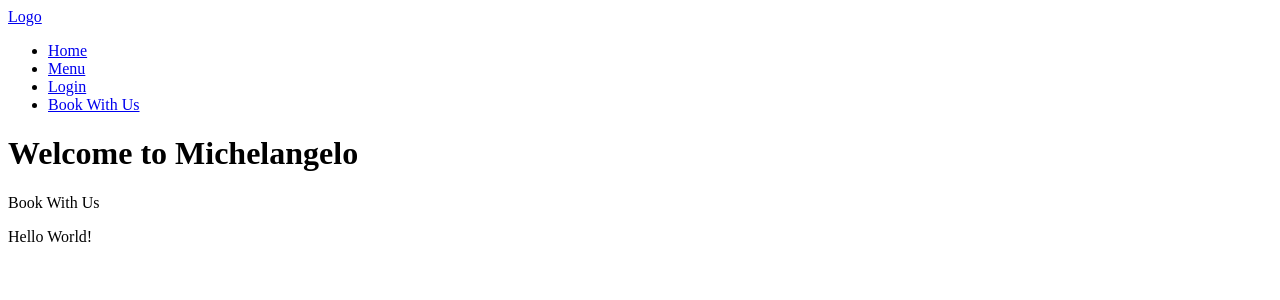
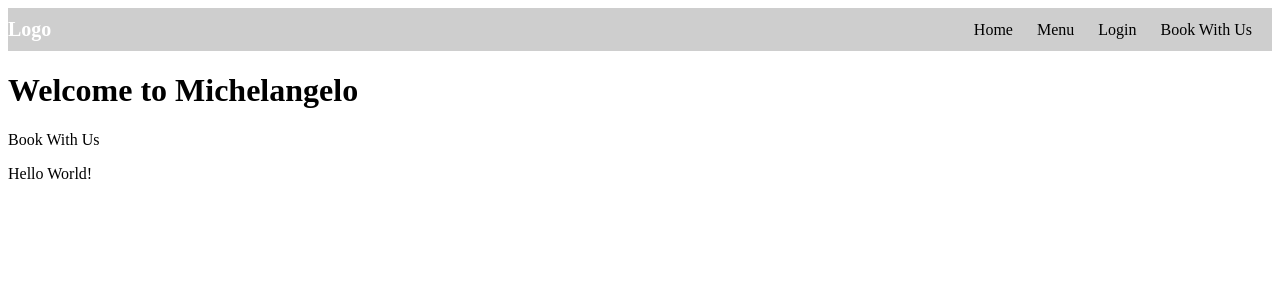
Before and after one commit to conor-timmis/Michelangelo, a Django app: page / in a window 1280 px wide. Shown: the top 300 px of the page. Run offline with Django 5.2, Linux system fonts and the light colour scheme.

Commit message:
Add Style to Base

```diff
--- a/booking/settings.py
+++ b/booking/settings.py
@@ -124,7 +124,11 @@ USE_TZ = True
 # Static files (CSS, JavaScript, Images)
 # https://docs.djangoproject.com/en/5.0/howto/static-files/
 
-STATIC_URL = 'static/'
+STATIC_URL = '/static/'
+
+STATIC_ROOT = ''
+
+STATICFILES_DIRS = ('static',)
 
 # Default primary key field type
 # https://docs.djangoproject.com/en/5.0/ref/settings/#default-auto-field
--- /dev/null
+++ b/static/css/style.css
@@ -0,0 +1,40 @@
+.navbar {
+    background-color: #cecece;
+    color: #000;
+    padding: 10px 0;
+}
+
+.container {
+    max-width: auto;
+    margin: 0 auto;
+    display: flex;
+    justify-content: space-between;
+    align-items: center;
+}
+
+.logo a {
+    color: #fff;
+    text-decoration: none;
+    font-weight: bold;
+    font-size: 20px;
+}
+
+.menu ul {
+    list-style-type: none;
+    margin: 0;
+    padding: 0;
+}
+
+.menu ul li {
+    display: inline;
+    margin-right: 20px;
+}
+
+.menu ul li a {
+    color: #000;
+    text-decoration: none;
+}
+
+.menu ul li a:hover {
+    text-decoration: underline;
+}
--- a/templates/base.html
+++ b/templates/base.html
@@ -1,8 +1,11 @@
+{% load static %}
+
 <!DOCTYPE html>
 <html lang="en">
 <head>
     <meta charset="UTF-8">
     <meta name="viewport" content="width=device-width, initial-scale=1.0">
+    <link rel="stylesheet" type="text/css" href="{% static 'css/style.css' %}">
     <title>Navigation Bar</title>
 </head>
 <body>
```
Also changed, not shown: booking/db.sqlite3 (added).
